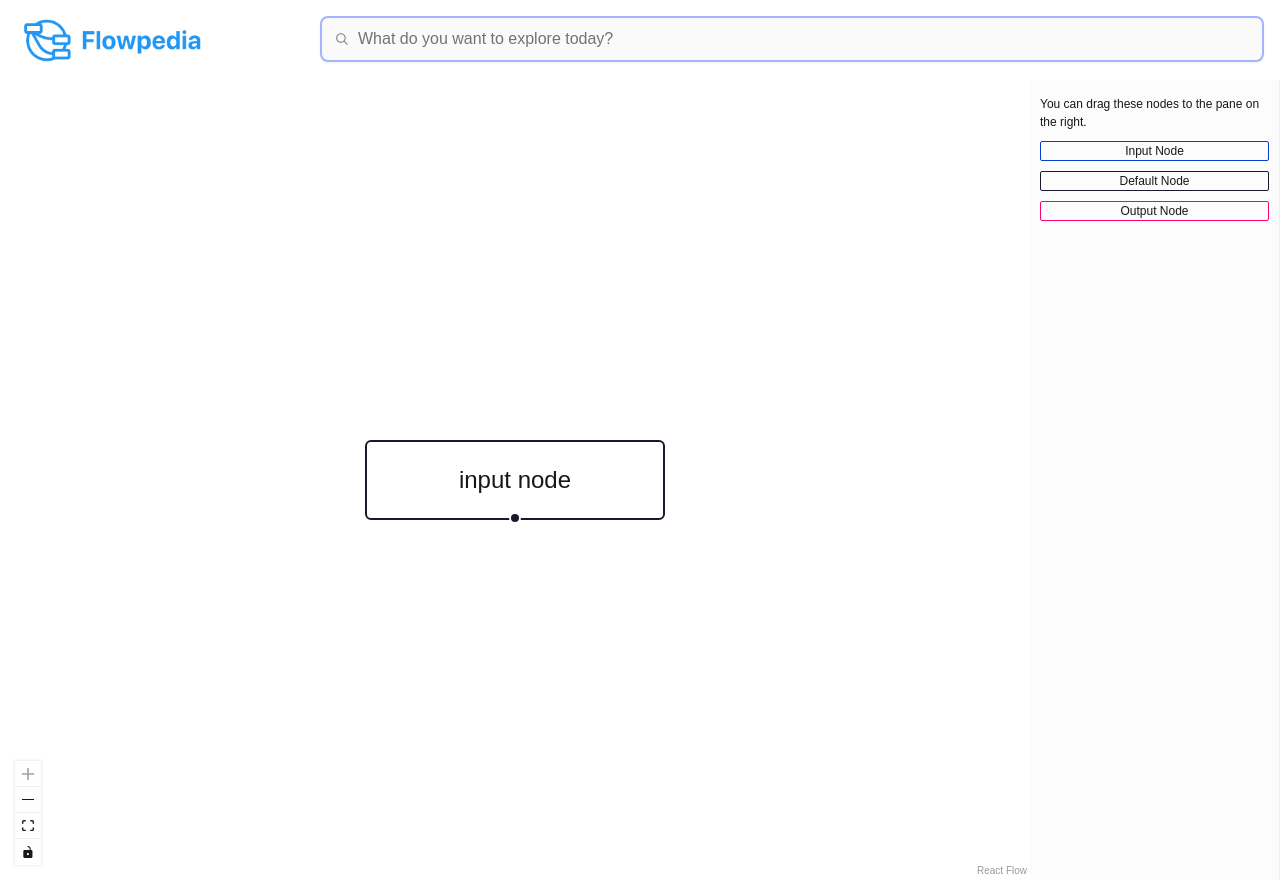
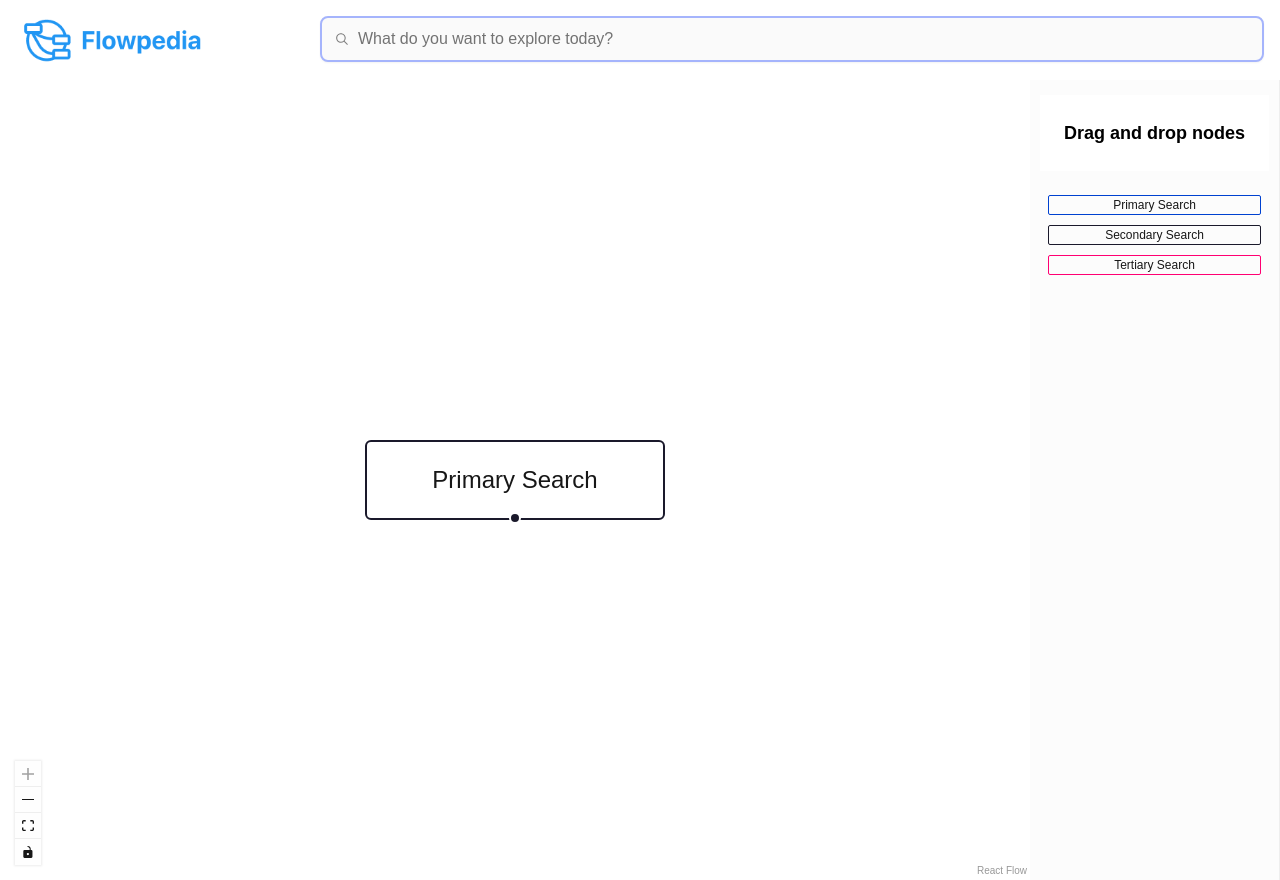
Before and after one commit to dan-the-man639/HackMIT-, a Next.js app in the folder hackmit2024/frontend/: page /free-form in a window 1280 px wide. Built offline with nearby package versions, Linux system fonts and the light colour scheme.

Commit message:
drag and drop revise style

```diff
--- a/hackmit2024/frontend/app/free-form/Sidebar.tsx
+++ b/hackmit2024/frontend/app/free-form/Sidebar.tsx
@@ -1,42 +1,54 @@
-import React from 'react'
-import { useDnD } from './DnDContext'
+import React from "react";
+import { useDnD } from "./DnDContext";
 
-type NodeType = 'input' | 'default' | 'output'
+type NodeType = "primary" | "secondary" | "tertiary";
 
 interface DraggableNodeProps {
-  type: NodeType
-  label: string
-  className?: string
+  type: NodeType;
+  label: string;
+  className?: string;
 }
 
-const DraggableNode: React.FC<DraggableNodeProps> = ({ type, label, className = '' }) => {
-  const [, setType] = useDnD()
+const DraggableNode: React.FC<DraggableNodeProps> = ({
+  type,
+  label,
+  className = "",
+}) => {
+  const [, setType] = useDnD();
 
   const onDragStart = (event: React.DragEvent<HTMLDivElement>) => {
-    setType(type)
-    event.dataTransfer.effectAllowed = 'move'
-  }
+    setType(type);
+    event.dataTransfer.effectAllowed = "move";
+  };
 
   return (
-    <div
-      className={`dndnode ${className}`}
-      onDragStart={onDragStart}
-      draggable
-    >
+    <div className={`dndnode ${className}`} onDragStart={onDragStart} draggable>
       {label}
     </div>
-  )
-}
+  );
+};
 
 const Sidebar: React.FC = () => {
   return (
-    <aside>
-      <div className="description">You can drag these nodes to the pane on the right.</div>
-      <DraggableNode type="input" label="Input Node" className="input" />
-      <DraggableNode type="default" label="Default Node" />
-      <DraggableNode type="output" label="Output Node" className="output" />
+    <aside className="bg-slate-100 w-48 p-4">
+      <h2 className="text-lg font-semibold p-6 bg-white text-black mb-4">
+        Drag and drop nodes
+      </h2>
+      <div className="p-2 font-normal">
+        <DraggableNode
+          type="primary"
+          label="Primary Search"
+          className="input"
+        />
+        <DraggableNode type="secondary" label="Secondary Search" />
+        <DraggableNode
+          type="tertiary"
+          label="Tertiary Search"
+          className="output"
+        />
+      </div>
     </aside>
-  )
-}
+  );
+};
 
-export default Sidebar
+export default Sidebar;
--- a/hackmit2024/frontend/app/free-form/page.tsx
+++ b/hackmit2024/frontend/app/free-form/page.tsx
@@ -25,7 +25,7 @@ const initialNodes: Node[] = [
   {
     id: "1",
     type: "input",
-    data: { label: "input node" },
+    data: { label: "Primary Search" },
     position: { x: 250, y: 5 },
   },
 ];
```
